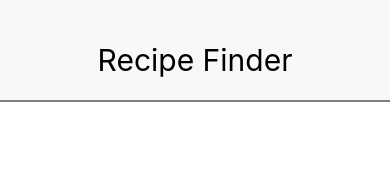
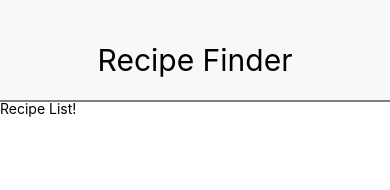
Before and after one commit to nicoledanielle/recipe-finder-app, a React Native app: screen / in a window 390 px wide. Shown: the top 190 px of the page. Built offline with nearby package versions, Linux system fonts and the light colour scheme.

Commit message:
Added axios fetch for the food2fork api

```diff
--- a/App.js
+++ b/App.js
@@ -1,12 +1,14 @@
 import React from 'react';
 import { StyleSheet, Text, View } from 'react-native';
 import Header from './src/components/header';
+import RecipeList from './src/components/recipelist';
 
 export default class App extends React.Component {
   render() {
     return (
       <View style={styles.container}>
         <Header headerText={'Recipe Finder'}/>
+        <RecipeList />
       </View>
     )
   }
--- /dev/null
+++ b/config.js
@@ -0,0 +1 @@
+export const API_KEY = '47f4cb3436ae592fb10860d0f9ab7a81';
--- a/package.json
+++ b/package.json
@@ -19,9 +19,11 @@
     "preset": "jest-expo"
   },
   "dependencies": {
+    "axios": "^0.17.1",
     "expo": "^25.0.0",
     "react": "16.2.0",
     "react-native": "0.52.0",
-    "react-native-elements": "^0.19.0"
+    "react-native-elements": "^0.19.0",
+    "react-redux": "^5.0.6"
   }
 }
--- /dev/null
+++ b/src/actions/recipes.js
@@ -0,0 +1,4 @@
+import axios from 'axios';
+import API_KEY from '../config';
+
+axios.get(`http://food2fork.com/api/search?key=${API_KEY}&q=broccoli`)
--- a/src/components/recipedetail.js
+++ b/src/components/recipedetail.js
@@ -1,7 +1,7 @@
 import React from 'react';
 import { StyleSheet, View, Text } from 'react-native';
 
-export default function Recipe(props) {
+export default function RecipeDetail(props) {
   return(
     <View>
       <Text></Text>
--- a/src/components/recipelist.js
+++ b/src/components/recipelist.js
@@ -0,0 +1,18 @@
+import React from 'react';
+import { StyleSheet, View, Text } from 'react-native';
+
+export class RecipeList extends React.Component {
+  componentWillMount(){
+    console.log('loaded!');
+  }
+
+  render() {
+    return(
+    <View>
+      <Text>Recipe List!</Text>
+    </View>
+    );
+  }
+};
+
+export default RecipeList;
```
Also changed, not shown: 1 other file (tests, documents, lock files or other folders).
